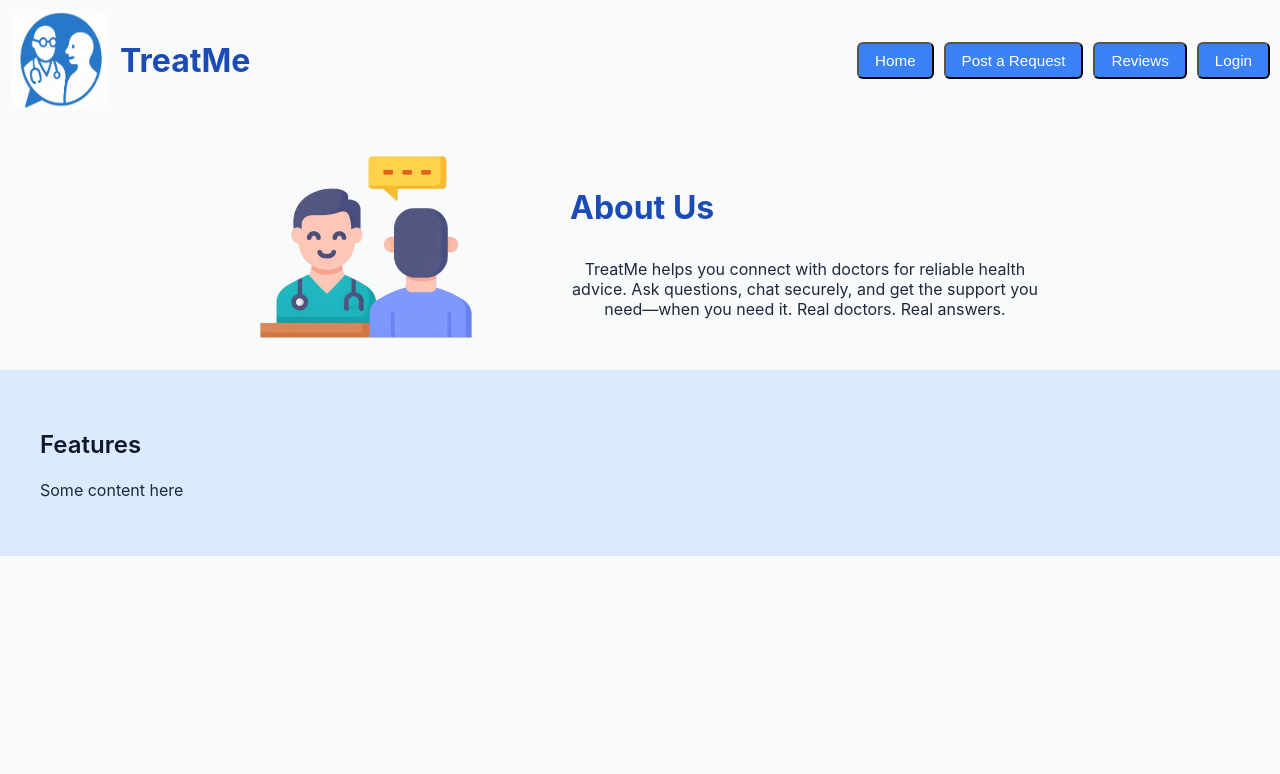
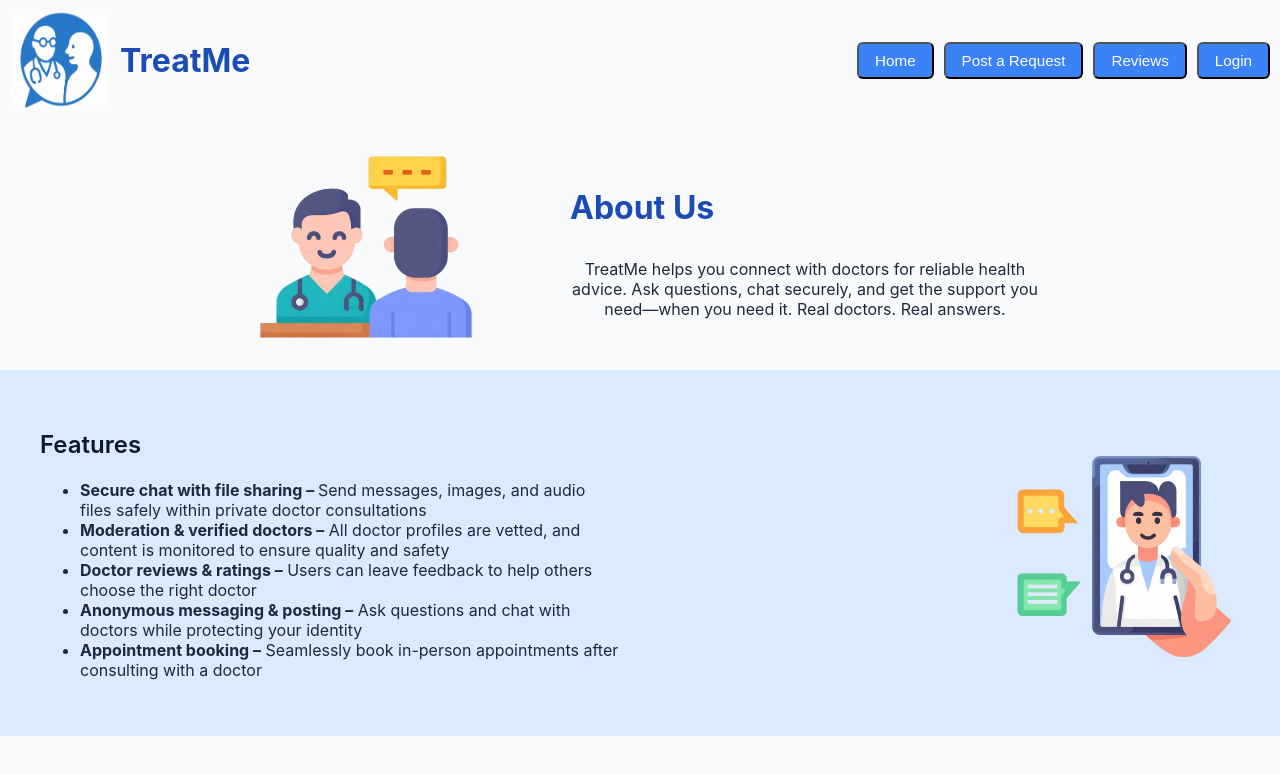
Before and after one commit to vytcka/Doctor-patient-app, a React (Create React App) app in the folder client/: page / in a window 1280 px wide. Shown: the top 774 px of the page. Built offline with nearby package versions, Linux system fonts and the light colour scheme.

Commit message:
bullet points features sections + image

```diff
--- a/client/src/Home.js
+++ b/client/src/Home.js
@@ -1,6 +1,6 @@
 import { useEffect, useState } from 'react';
 import { Link } from 'react-router-dom';
-import myImage from './Homepage1.png';
+import myImage1 from './Homepage1.png';
 import myImage2 from './Homepage2.png';
 import Icon from './LogoIcon.png';
 
@@ -37,10 +37,28 @@ function Home() {
           </div>
         </div>
       </div>
+
       <div style={{backgroundColor: "#dbeafe", padding: "40px"}}>
-        <h2>Features</h2>
-        <p>Some content here</p>
+        <div style={{ display: "flex", alignItems: "center", justifyContent: "space-between", gap: "40px" }}>
+
+        <div style={{ flex: 1}}>
+          <h2>Features</h2>
+          <ul>
+            <li><strong>Secure chat with file sharing – </strong>Send messages, images, and audio files safely within private doctor consultations</li>
+            <li><strong>Moderation & verified doctors –</strong> All doctor profiles are vetted, and content is monitored to ensure quality and safety</li>
+            <li><strong>Doctor reviews & ratings –</strong> Users can leave feedback to help others choose the right doctor</li>
+            <li><strong>Anonymous messaging & posting –</strong> Ask questions and chat with doctors while protecting your identity</li>
+            <li><strong>Appointment booking –</strong> Seamlessly book in-person appointments after consulting with a doctor</li>
+          </ul>
+        </div>
+
+        <div style={{ flex: 1, display: "flex", justifyContent: "right" }}>
+          <img src={myImage1} alt="Features" style={{ width: "250px", height: "250px" }} />
+        </div>
+        </div>
       </div>
+
+
     </div>
   );
 }
```
